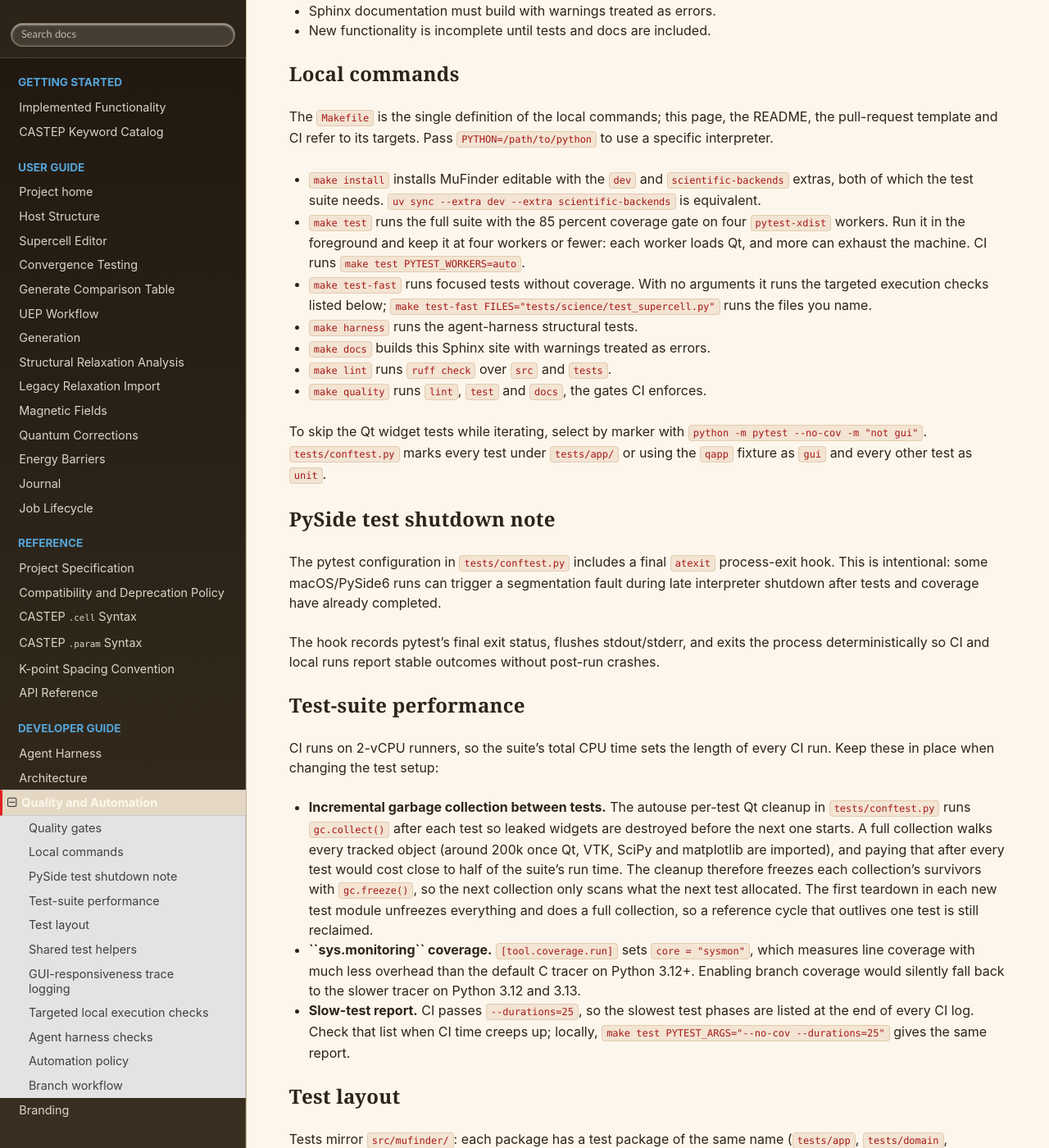
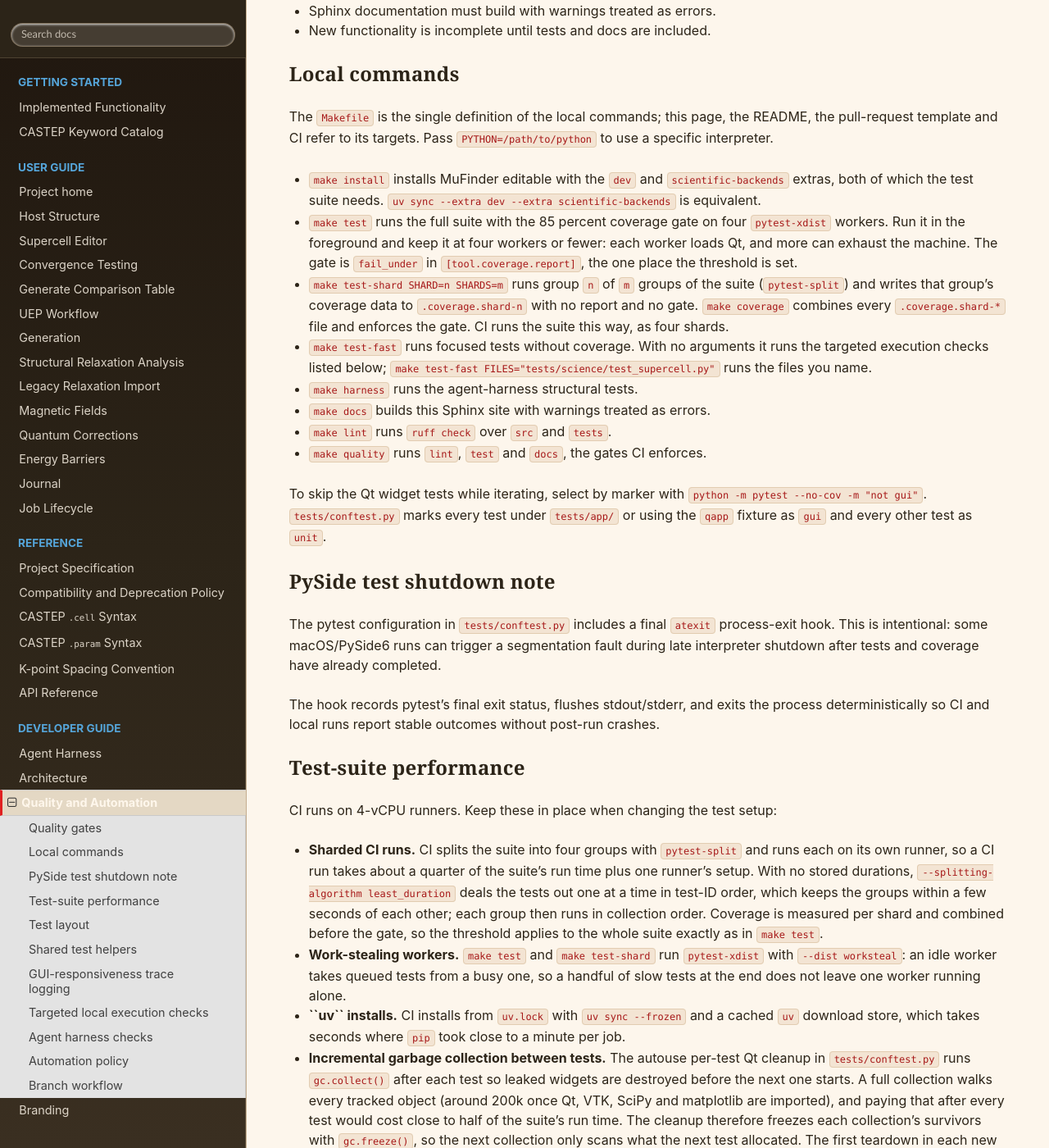
Before and after one commit to BenHuddart/mufinder, a Sphinx documentation site: the page built from docs/quality_and_automation.rst, in a window 1280 px wide and 1400 px high, scrolled down 345 px. Shown: the whole window at 82% size. Built offline with Sphinx 7.4.7 and the Read the Docs theme 3.1.0, drawn with Linux system fonts in a browser that asks for light colours; some of the changed text lies outside the part shown.

Commit message:
chore: split the CI test suite across four runners and install with uv (#205)
CI's tests job took about 8 minutes: ~6 of pytest on one 4-vCPU runner and
~1.5 of apt and pip installs. The suite now runs as four pytest-split shards
on separate runners, each uploading its coverage data; the required `tests`
job combines them and enforces the 85 % gate, so coverage is unchanged.

- Makefile: `test-shard` and `coverage` targets; xdist uses worksteal.
- Coverage threshold moves to [tool.coverage.report] fail_under, the one
  place both pytest-cov and `coverage report` read it.
- CI installs from uv.lock with setup-uv and a cached store.

Co-authored-by: Claude Opus 5.5 <noreply@anthropic.com>

```diff
--- a/docs/quality_and_automation.rst
+++ b/docs/quality_and_automation.rst
@@ -24,8 +24,14 @@ README, the pull-request template and CI refer to its targets. Pass
   ``uv sync --extra dev --extra scientific-backends`` is equivalent.
 - ``make test`` runs the full suite with the 85 percent coverage gate on four
   ``pytest-xdist`` workers. Run it in the foreground and keep it at four
-  workers or fewer: each worker loads Qt, and more can exhaust the machine. CI
-  runs ``make test PYTEST_WORKERS=auto``.
+  workers or fewer: each worker loads Qt, and more can exhaust the machine.
+  The gate is ``fail_under`` in ``[tool.coverage.report]``, the one place the
+  threshold is set.
+- ``make test-shard SHARD=n SHARDS=m`` runs group ``n`` of ``m`` groups of the
+  suite (``pytest-split``) and writes that group's coverage data to
+  ``.coverage.shard-n`` with no report and no gate. ``make coverage`` combines
+  every ``.coverage.shard-*`` file and enforces the gate. CI runs the suite this
+  way, as four shards.
 - ``make test-fast`` runs focused tests without coverage. With no arguments it
   runs the targeted execution checks listed below; ``make test-fast
   FILES="tests/science/test_supercell.py"`` runs the files you name.
@@ -54,8 +60,23 @@ without post-run crashes.
 Test-suite performance
 ----------------------
 
-CI runs on 2-vCPU runners, so the suite's total CPU time sets the length of
-every CI run. Keep these in place when changing the test setup:
+CI runs on 4-vCPU runners. Keep these in place when changing the test setup:
+
+- **Sharded CI runs.** CI splits the suite into four groups with
+  ``pytest-split`` and runs each on its own runner, so a CI run takes about a
+  quarter of the suite's run time plus one runner's setup. With no stored
+  durations, ``--splitting-algorithm least_duration`` deals the tests out one
+  at a time in test-ID order, which keeps the groups within a few seconds of
+  each other; each group then runs in collection order. Coverage is
+  measured per shard and combined before the gate, so the threshold applies to
+  the whole suite exactly as in ``make test``.
+- **Work-stealing workers.** ``make test`` and ``make test-shard`` run
+  ``pytest-xdist`` with ``--dist worksteal``: an idle worker takes queued tests
+  from a busy one, so a handful of slow tests at the end does not leave one
+  worker running alone.
+- **``uv`` installs.** CI installs from ``uv.lock`` with
+  ``uv sync --frozen`` and a cached ``uv`` download store, which takes seconds
+  where ``pip`` took close to a minute per job.
 
 - **Incremental garbage collection between tests.** The autouse per-test Qt
   cleanup in ``tests/conftest.py`` runs ``gc.collect()`` after each test so
@@ -72,7 +93,7 @@ every CI run. Keep these in place when changing the test setup:
   than the default C tracer on Python 3.12+. Enabling branch coverage would
   silently fall back to the slower tracer on Python 3.12 and 3.13.
 - **Slow-test report.** CI passes ``--durations=25``, so the slowest test
-  phases are listed at the end of every CI log. Check that list when CI time
+  phases are listed at the end of every CI shard log. Check that list when CI time
   creeps up; locally, ``make test PYTEST_ARGS="--no-cov --durations=25"``
   gives the same report.
 
@@ -250,8 +271,12 @@ continuous integration and tag-driven publishing:
 - Pull requests into ``main`` (and pushes to ``main`` after merge) run the full
   quality gates:
 
-  - ``make test PYTEST_WORKERS=auto``: ``pytest`` with coverage threshold
-    enforcement, distributed with ``pytest-xdist`` using ``--dist load``
+  - ``make lint``: ``ruff check`` over ``src`` and ``tests``
+  - ``make test-shard SHARD=n SHARDS=4 PYTEST_WORKERS=auto`` on four runners,
+    each distributed with ``pytest-xdist`` using ``--dist worksteal``, then
+    ``make coverage`` in the required ``tests`` job, which combines the shards'
+    coverage data and enforces the threshold. ``tests`` fails if any shard
+    fails.
   - ``make docs``: ``sphinx`` HTML build with ``-W`` enabled
 
 - ``Preview Build`` is a manual GitHub Actions workflow that builds Windows
--- a/pyproject.toml
+++ b/pyproject.toml
@@ -33,6 +33,7 @@ dev = [
   "pytest-cov>=5.0",
   "pytest-xdist>=3,<4",
   "pytest-timeout>=2.3,<3",
+  "pytest-split>=0.10,<1",
   "Sphinx>=8.0",
   "sphinx-rtd-theme>=2.0",
   "python-semantic-release>=10.5,<11",
@@ -70,7 +71,7 @@ testpaths = ["tests"]
 # A generous per-test timeout is a safety net: any genuinely hung test fails
 # fast with a stack dump naming the culprit, instead of stalling CI for ~49min.
 # Uses the thread method so C-level (Qt/VTK) hangs are caught, not just Python.
-addopts = "--strict-markers --cov=mufinder --cov-report=term-missing --cov-fail-under=85 --timeout=120 --timeout-method=thread"
+addopts = "--strict-markers --cov=mufinder --cov-report=term-missing --timeout=120 --timeout-method=thread"
 markers = [
   "unit: pure-Python or isolated tests that do not require a QApplication",
   "gui: requires PySide6 / Qt widgets",
@@ -83,6 +84,9 @@ source = ["mufinder"]
 core = "sysmon"
 
 [tool.coverage.report]
+# The one coverage gate: pytest-cov enforces it on a full run, and
+# `make coverage` enforces it on the shard data CI combines.
+fail_under = 85
 show_missing = true
 skip_covered = false
 
```
Also changed, not shown: 3 other files.
